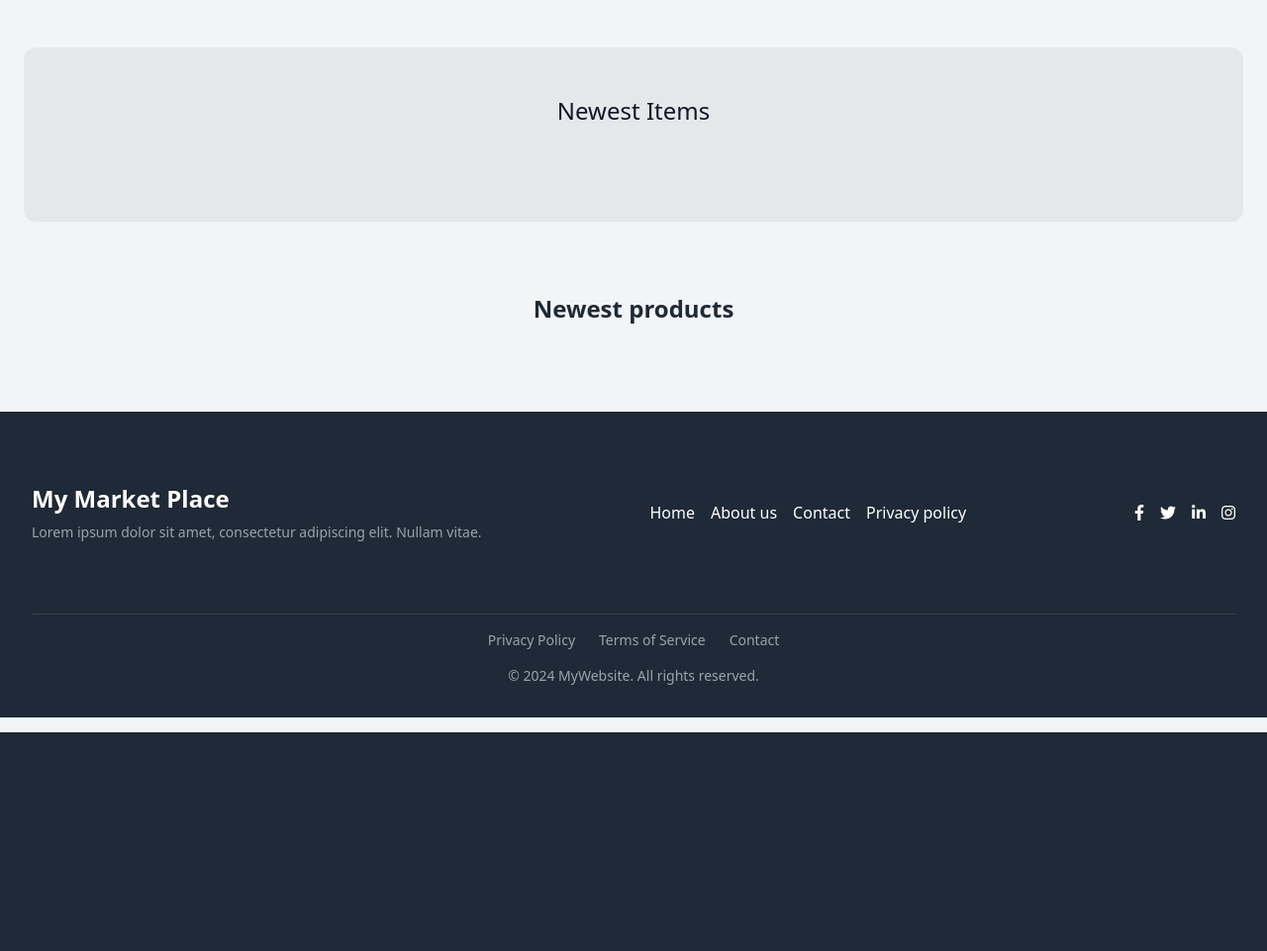
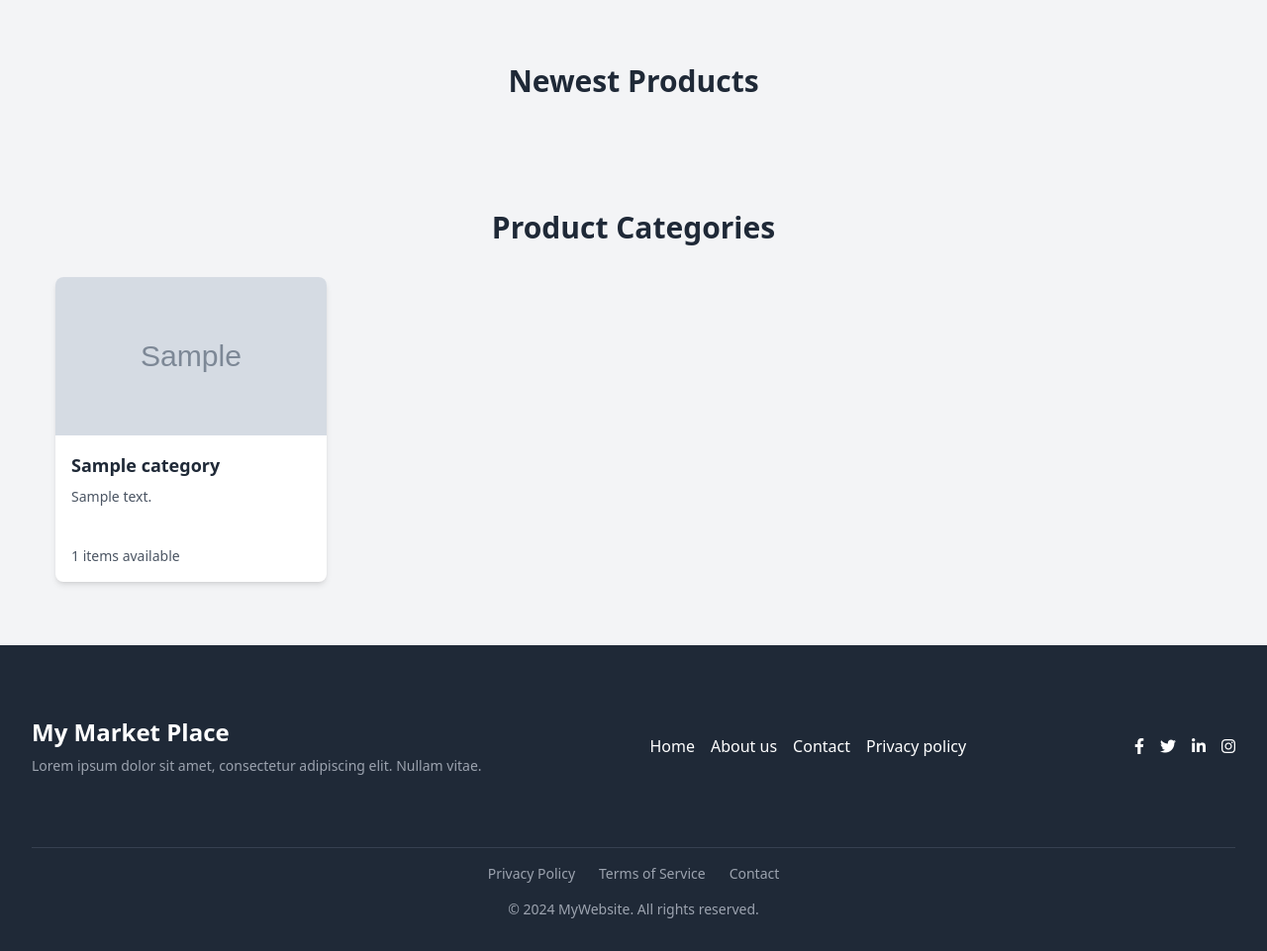
Before and after one commit to RifatArefin32/My-Market-Place, a Django app: page / in a window 1280 px wide. Shown: the part 60-1021 px from the top of the page at 99% size. Before the commit the page ends 800 px from the top, so only its background shows below. Run offline with Django 5.2, Linux system fonts and the light colour scheme; tables that the repository leaves empty hold one stand-in row (values such as "Sample post"); grey boxes marked "Sample" are stand-in pictures; some libraries are stand-ins or nearby versions.

Commit message:
show product category at the index page

```diff
--- a/my_market_place/category/models.py
+++ b/my_market_place/category/models.py
@@ -2,6 +2,8 @@
 
 class Category(models.Model):
     name = models.CharField(max_length=255)
+    image = models.ImageField(upload_to='category_images', blank=True, null=True)
+    description = models.TextField(blank=True, null=True)
 
     def __str__(self):
         return self.name
--- a/my_market_place/core/templates/core/index.html
+++ b/my_market_place/core/templates/core/index.html
@@ -4,33 +4,14 @@
 
 
 {% block content %}
-<div class="mt-6 ox-6 py-12 bg-gray-200 rounded-xl">
-    <h2 class="mb-12 text-2xl text-center"> Newest Items </h2>
-    {% comment %} <div class="grid grid-cols-3 gap-3">
-        {% for product in products %}
-            <div>
-                <a href="">
-                    <img src="{{ product.image.url }}" class="rounded-t-xl">
-                </a>
-            </div>
-            <div class="p-6 bg-white rounded-b-xl">
-                <h2 class="text-2xl">{{ product.name }}</h2>
-                <p class="text-gray-500">Price: {{ product.price}} </p>
-            </div>
-        {% endfor %}
-    </div> {% endcomment %}
-
-
-</div>
-
 <div class="bg-gray-100 py-10">
     <div class="max-w-7xl mx-auto px-4 sm:px-6 lg:px-8">
-        <h2 class="text-2xl font-bold text-gray-800 mb-6 text-center my-8">Newest products</h2>
+        <h2 class="text-3xl font-bold text-gray-800 text-center mb-8">Newest Products</h2>
         <div class="grid grid-cols-1 sm:grid-cols-2 md:grid-cols-3 lg:grid-cols-4 gap-6">
         {% for product in products %}
             <!-- Product Card Start -->
             <div class="bg-white border border-gray-200 rounded-lg overflow-hidden shadow-md hover:shadow-lg transition-shadow duration-300">
-                <img class="w-full h-48 object-cover" src="{{ product.image }}" alt="Product Image">
+                <img class="w-full h-48 object-cover" src="{{ product.image.url }}" alt="Product Image">
                 <div class="p-4">
                     <h3 class="text-lg font-semibold text-gray-800">{{ product.name }}</h3>
                     <p class="text-gray-600 text-sm mt-1"> {{ product.description }} </p>
@@ -46,4 +27,23 @@
     </div>
 </div>
 
+<div class="bg-gray-100 py-10">
+    <div class="max-w-7xl mx-auto px-4 sm:px-6 lg:px-8">
+        <h2 class="text-3xl font-bold text-gray-800 text-center mb-8">Product Categories</h2>
+        <div class="grid grid-cols-1 sm:grid-cols-2 md:grid-cols-3 lg:grid-cols-4 gap-6">
+            {% for category in categories %}
+            <div class="bg-white rounded-lg shadow-md overflow-hidden hover:shadow-lg transition-shadow duration-300">
+                <img src="{{ category.image.url }}" alt="Category Image" class="w-full h-40 object-cover">
+                <div class="p-4">
+                    <h3 class="text-lg font-semibold text-gray-800"> {{category.name}} </h3>
+                    <p class="text-sm text-gray-600 mt-2"> {{category.description}} </p>
+                </div>
+                <div class="p-4">
+                    <p class="text-sm text-gray-600 mt-2"> {{category.products.count}} items available </p>
+                </div>
+            </div>
+            {% endfor %}
+        </div>
+    </div>
+</div>
 {% endblock  %}
--- a/my_market_place/my_market_place/settings.py
+++ b/my_market_place/my_market_place/settings.py
@@ -123,7 +123,7 @@
 # https://docs.djangoproject.com/en/5.1/howto/static-files/
 
 STATIC_URL = 'static/'
-MEDIA_URL = 'media/'
+MEDIA_URL = '/media/'
 MEDIA_ROOT = BASE_DIR / 'media'
 
 # Default primary key field type
--- a/my_market_place/my_market_place/urls.py
+++ b/my_market_place/my_market_place/urls.py
@@ -1,26 +1,15 @@
-"""
-URL configuration for my_market_place project.
-
-The `urlpatterns` list routes URLs to views. For more information please see:
-    https://docs.djangoproject.com/en/5.1/topics/http/urls/
-Examples:
-Function views
-    1. Add an import:  from my_app import views
-    2. Add a URL to urlpatterns:  path('', views.home, name='home')
-Class-based views
-    1. Add an import:  from other_app.views import Home
-    2. Add a URL to urlpatterns:  path('', Home.as_view(), name='home')
-Including another URLconf
-    1. Import the include() function: from django.urls import include, path
-    2. Add a URL to urlpatterns:  path('blog/', include('blog.urls'))
-"""
 from django.contrib import admin
 from django.urls import path
 from core.views import index, contact
+from django.conf import settings
+from django.conf.urls.static import static
 
 urlpatterns = [
     path('admin/', admin.site.urls),
     path('', index, name='index'),
     path('contact/', contact, name='contact'),
+]
 
-]
+# Serve media files only during development
+if settings.DEBUG:
+    urlpatterns += static(settings.MEDIA_URL, document_root=settings.MEDIA_ROOT)
```
Also changed, not shown: my_market_place/media/category_images/laptop.jpeg (added), my_market_place/media/category_images/mobile2.jpeg (added).
